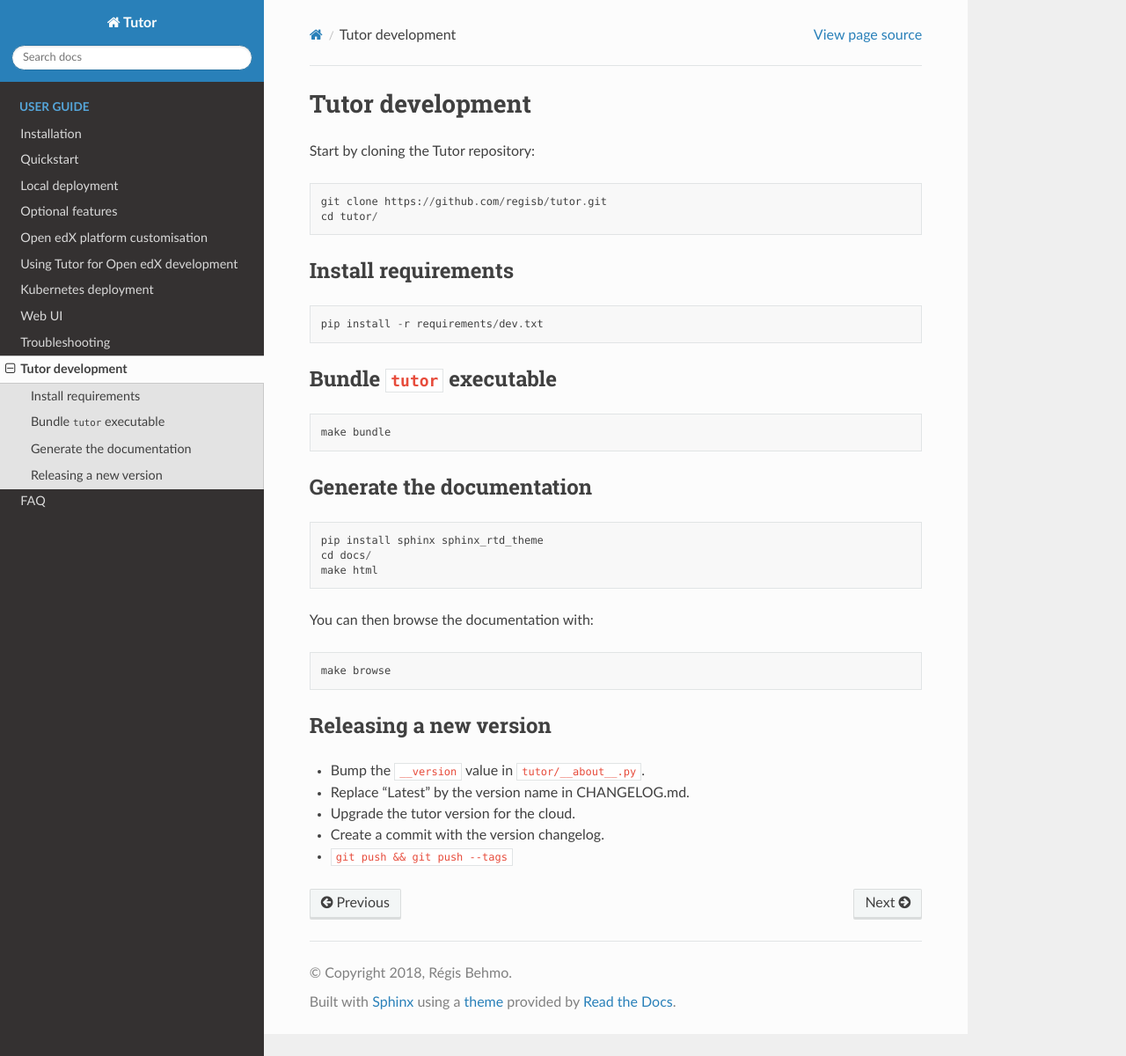
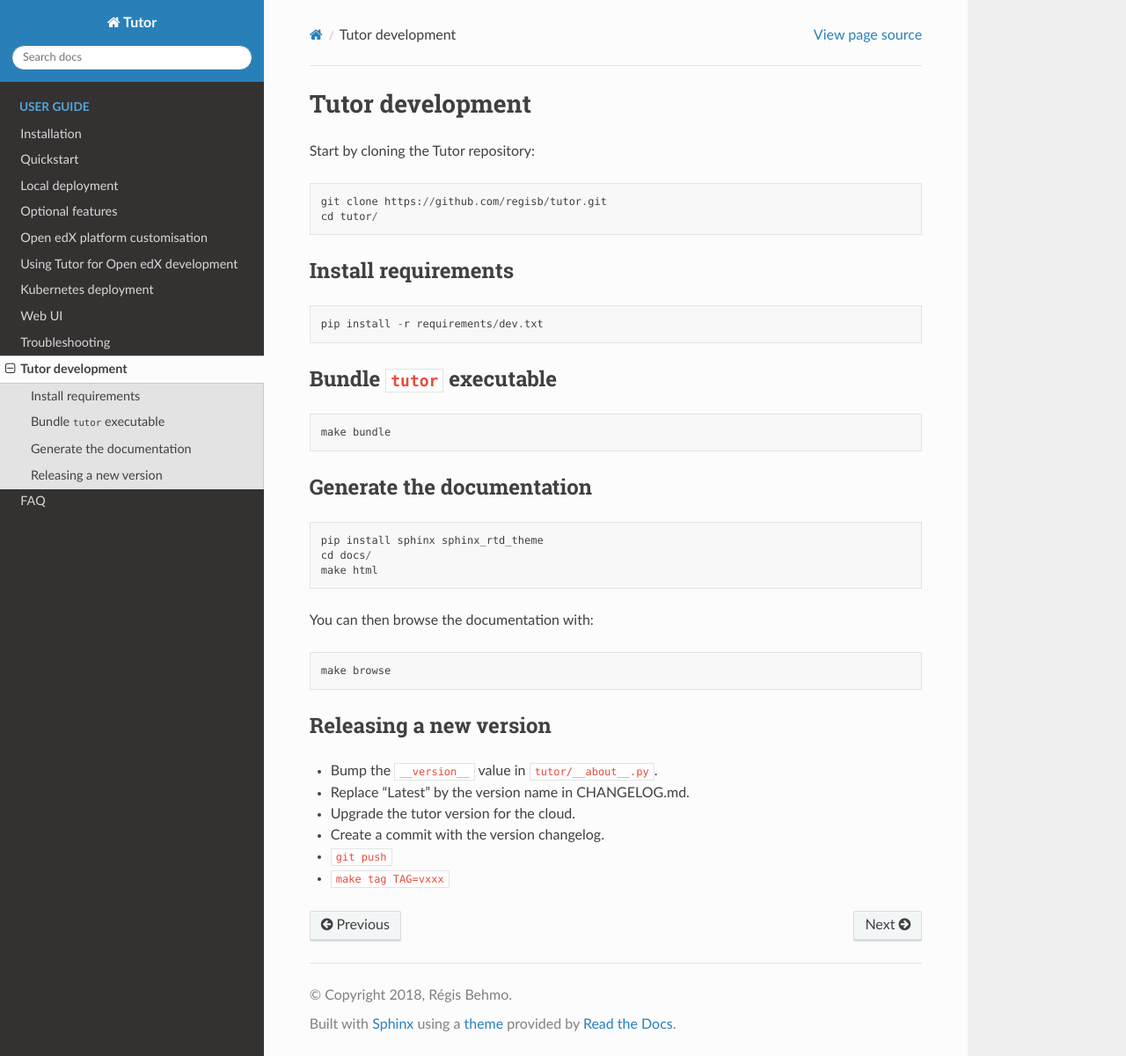
Before and after one commit to overhangio/tutor, a Sphinx documentation site: the page built from docs/tutor.rst, in a window 1280 px wide and 1200 px high. Shown: the whole window at 88% size. Built offline with Sphinx 7.4.7 and the Read the Docs theme 2.0.0, drawn with Linux system fonts in a browser that asks for light colours.

```diff
--- a/docs/tutor.rst
+++ b/docs/tutor.rst
@@ -38,8 +38,9 @@
 Releasing a new version
 -----------------------
 
-- Bump the ``__version`` value in ``tutor/__about__.py``.
+- Bump the ``__version__`` value in ``tutor/__about__.py``.
 - Replace "Latest" by the version name in CHANGELOG.md.
 - Upgrade the tutor version for the cloud.
 - Create a commit with the version changelog.
-- ``git push && git push --tags``
+- ``git push``
+- ``make tag TAG=vxxx``
```
Also changed, not shown: .travis.yml, 2 other files.
